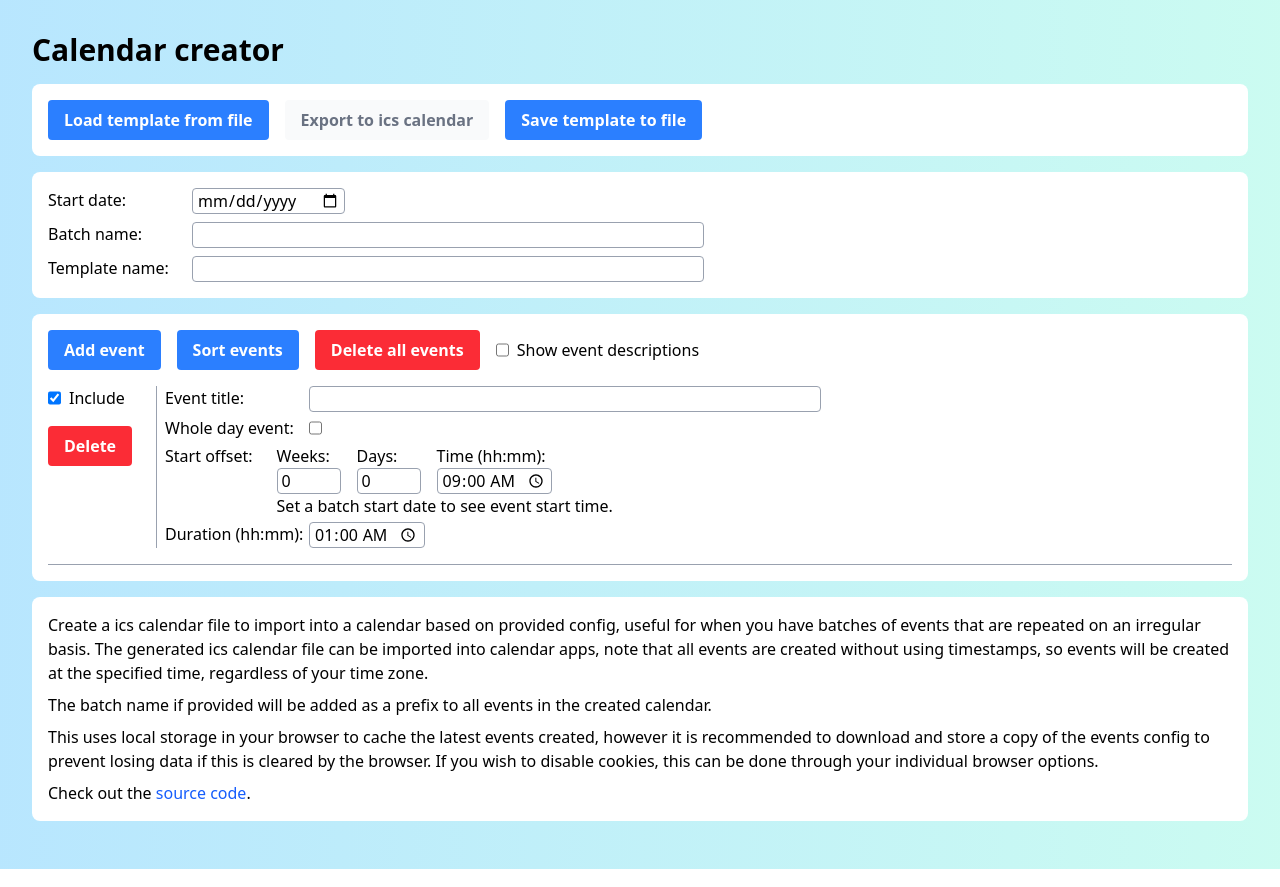
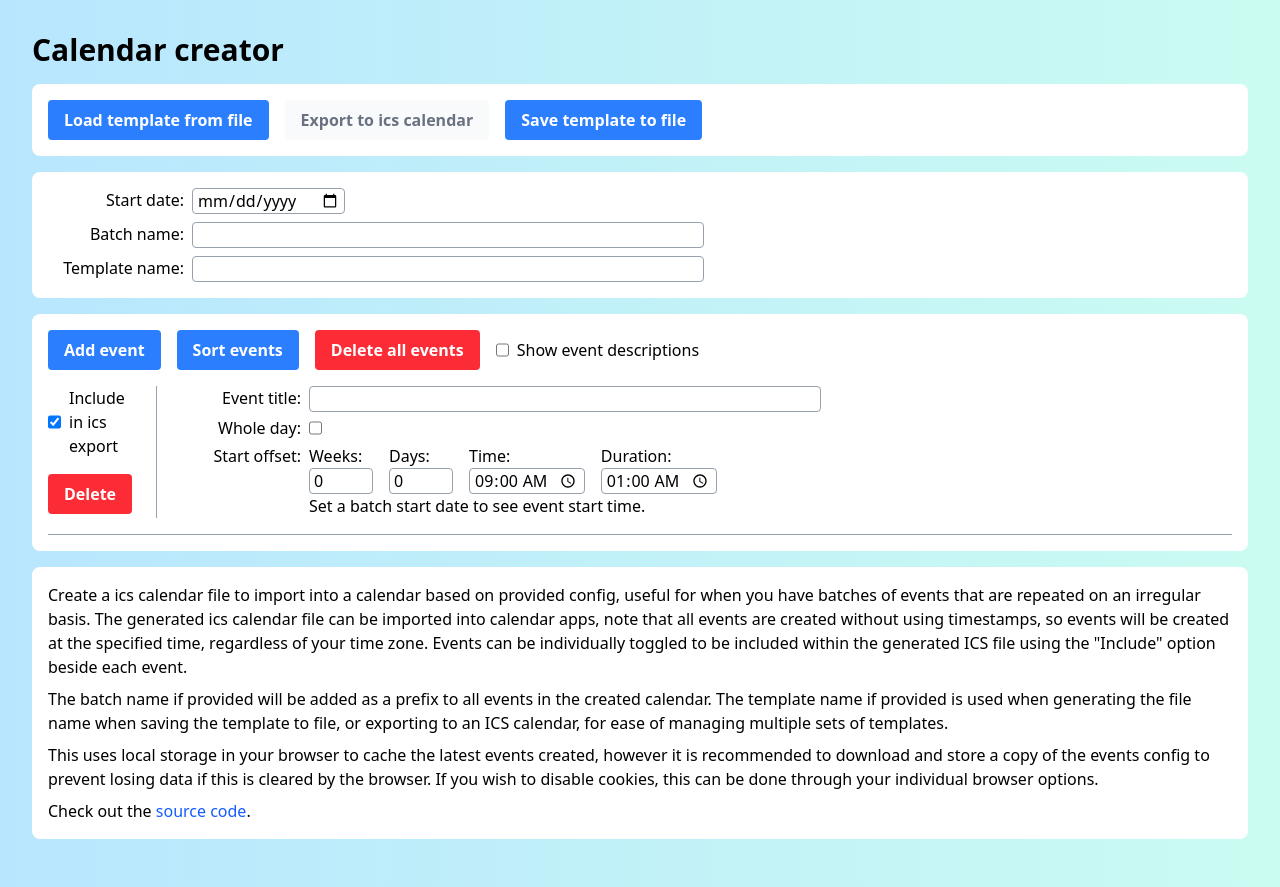
Before and after one commit to RobertMarch/CalendarCreatorApp, a React (Vite) app: page / in a window 1280 px wide. Both pictures are taken after a click on the button "Add event". Built offline with nearby package versions, Linux system fonts and the light colour scheme.

Commit message:
Minor restyle of inputs layout

```diff
--- a/src/App.tsx
+++ b/src/App.tsx
@@ -56,11 +56,15 @@ function Footer() {
         an irregular basis. The generated ics calendar file can be imported into
         calendar apps, note that all events are created without using
         timestamps, so events will be created at the specified time, regardless
-        of your time zone.
+        of your time zone. Events can be individually toggled to be included
+        within the generated ICS file using the "Include" option beside each
+        event.
       </p>
       <p>
         The batch name if provided will be added as a prefix to all events in
-        the created calendar.
+        the created calendar. The template name if provided is used when
+        generating the file name when saving the template to file, or exporting
+        to an ICS calendar, for ease of managing multiple sets of templates.
       </p>
       <p>
         This uses local storage in your browser to cache the latest events
--- a/src/EventsEditor.tsx
+++ b/src/EventsEditor.tsx
@@ -163,7 +163,7 @@ function EventInput({
             checked={calendarEvent.included}
             onChange={(e) => setValue(e.target.checked, "included")}
           ></input>
-          <div className="pl-2">Include</div>
+          <div className="pl-2 w-20">Include in ics export</div>
         </label>
         <StyledButton
           displayText="Delete"
@@ -187,7 +187,7 @@ function EventInput({
           <></>
         )}
         <label className="w-min flex flex-row justify-between">
-          <div className="w-36">Whole day event:</div>
+          <div className="w-36 text-right pr-2">Whole day:</div>
           <input
             type="checkbox"
             checked={calendarEvent.isWholeDayEvent}
@@ -198,11 +198,8 @@ function EventInput({
           calendarEvent={calendarEvent}
           batchStartDate={batchConfig.startDate}
           setStartOffset={(startOffset) => setValue(startOffset, "startOffset")}
+          setDuration={(duration) => setValue(duration, "duration")}
         ></StartTimeInput>
-        <DurationInput
-          calendarEvent={calendarEvent}
-          setDuration={(duration) => setValue(duration, "duration")}
-        ></DurationInput>
       </div>
     </div>
   );
@@ -212,12 +209,14 @@ type StartTimeInputProps = {
   calendarEvent: CalendarEvent;
   batchStartDate: Date | undefined;
   setStartOffset: (nextStartOffset: number) => void;
+  setDuration: (nextDuration: number) => void;
 };
 
 function StartTimeInput({
   calendarEvent,
   batchStartDate,
   setStartOffset,
+  setDuration,
 }: StartTimeInputProps) {
   const startOffsetParts = {
     weeks:
@@ -280,8 +279,8 @@ function StartTimeInput({
 
   return (
     <div className="flex flex-row">
-      Start offset:
-      <div className="flex flex-col pl-6">
+      <div className="w-36 text-right pr-2">Start offset:</div>
+      <div className="flex flex-col">
         <div className="flex flex-row space-between space-x-4">
           <StyledInput
             label="Weeks"
@@ -301,13 +300,17 @@ function StartTimeInput({
             <></>
           ) : (
             <StyledInput
-              label="Time (hh:mm)"
+              label="Time"
               value={startOffsetParts.time}
               setValue={(val) => setStartOffsetPart(val, "time")}
               type="time"
               flexDirection="col"
             ></StyledInput>
           )}
+          <DurationInput
+            calendarEvent={calendarEvent}
+            setDuration={(duration) => setDuration(duration)}
+          ></DurationInput>
         </div>
         <p>{startDateDisplayString}</p>
       </div>
@@ -331,13 +334,15 @@ function DurationInput({ calendarEvent, setDuration }: DurationInputProps) {
         )
       }
       type="number"
+      flexDirection="col"
     ></StyledInput>
   ) : (
     <StyledInput
-      label="Duration (hh:mm)"
+      label="Duration"
       value={formatTimestampAsTime(calendarEvent.duration, false)}
       setValue={(val) => setDuration(Math.max(formatTimeAsDuration(val), 0))}
       type="time"
+      flexDirection="col"
     ></StyledInput>
   );
 }
--- a/src/StyledComponents.tsx
+++ b/src/StyledComponents.tsx
@@ -62,7 +62,7 @@ export function StyledInput({
 
   return (
     <label className={labelClasses + " flex justify-between"}>
-      <div className={labelTextDivClass}>{label}:</div>
+      <div className={labelTextDivClass + " text-right pr-2"}>{label}:</div>
       <input
         value={value}
         onChange={(e) => setValue(e.target.value)}
```
